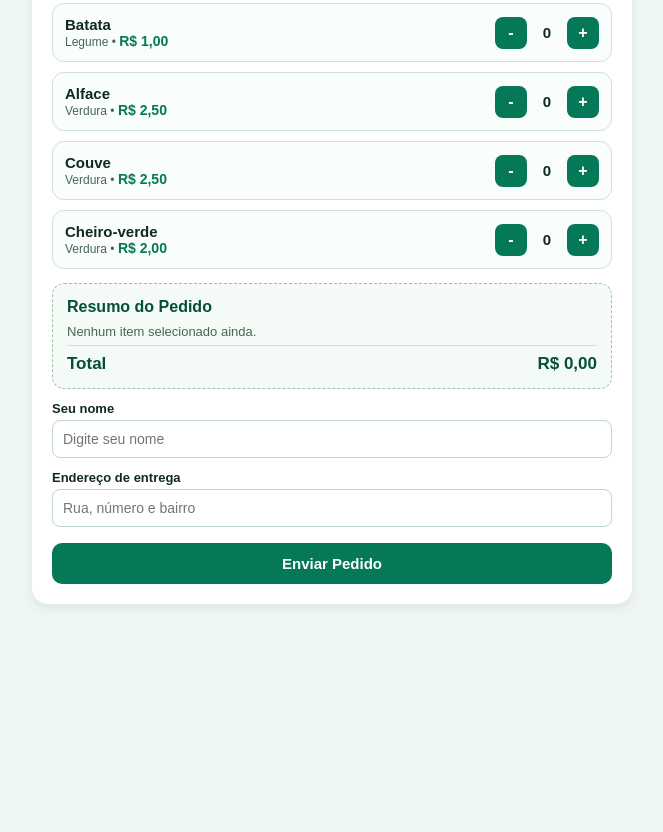
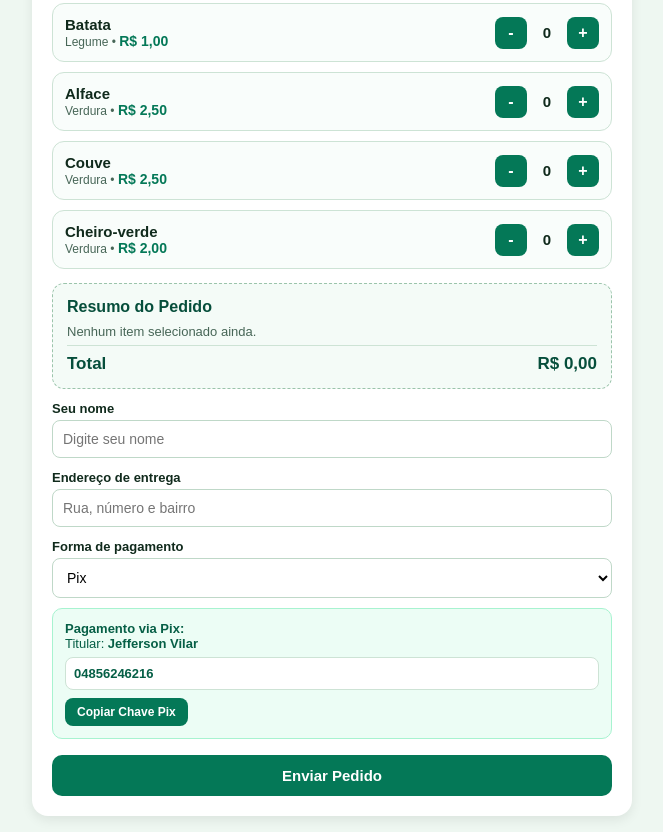
Before and after one commit to 01non48763-pixel/Lol1, a plain HTML site: page index.html in a window 1280 px wide. Shown: the part 396-1228 px from the top of the page, without its empty margins (308-971 px from the left). Before the commit the page ends 1016 px from the top, so only its background shows below. Drawn offline with Linux system fonts and the light colour scheme; no server answers.

Commit message:
Add files via upload

```diff
--- a/index.html
+++ b/index.html
@@ -23,7 +23,10 @@
     .linha-resumo { display: flex; justify-content: space-between; font-size: 14px; margin-bottom: 6px; }
     .total-linha { display: flex; justify-content: space-between; font-size: 17px; font-weight: bold; color: #064e3b; border-top: 1px solid #cde3d5; padding-top: 8px; margin-top: 6px; }
     label { display: block; font-size: 13px; font-weight: bold; color: #102a1c; margin-top: 12px; margin-bottom: 4px; }
-    input { width: 100%; padding: 10px; border: 1px solid #bfd8c8; border-radius: 8px; font-size: 14px; }
+    input, select { width: 100%; padding: 10px; border: 1px solid #bfd8c8; border-radius: 8px; font-size: 14px; background: #fff; }
+    .pix-box { display: none; margin-top: 10px; padding: 12px; border-radius: 10px; background: #ecfdf5; border: 1px solid #a7f3d0; font-size: 13px; color: #065f46; }
+    .pix-chave { margin-top: 6px; padding: 8px; background: #fff; border-radius: 8px; border: 1px solid #cde3d5; font-weight: bold; word-break: break-all; }
+    .btn-copiar { margin-top: 8px; padding: 7px 12px; border: none; border-radius: 8px; background: #047857; color: #fff; font-size: 12px; font-weight: bold; cursor: pointer; }
     .btn-enviar { width: 100%; margin-top: 16px; padding: 12px; border: none; border-radius: 10px; background: #047857; color: #fff; font-size: 15px; font-weight: bold; cursor: pointer; }
     .btn-enviar:active { background: #064e3b; }
     .msg-ok { margin-top: 12px; padding: 12px; border-radius: 8px; background: #dcfce7; color: #14532d; font-size: 13px; font-weight: bold; display: none; }
@@ -53,6 +56,20 @@
     <label for="clienteEndereco">Endereço de entrega</label>
     <input type="text" id="clienteEndereco" placeholder="Rua, número e bairro" />
 
+    <label for="formaPagamento">Forma de pagamento</label>
+    <select id="formaPagamento">
+      <option value="Pix">Pix</option>
+      <option value="Cartão de Crédito">Cartão de Crédito</option>
+      <option value="Cartão de Débito">Cartão de Débito</option>
+    </select>
+
+    <div class="pix-box" id="pixBox">
+      <div><strong>Pagamento via Pix:</strong></div>
+      <div>Titular: <strong id="titularPixTexto">Jefferson Vilar</strong></div>
+      <div class="pix-chave" id="chavePixTexto">04856246216</div>
+      <button type="button" class="btn-copiar" id="btnCopiarPix">Copiar Chave Pix</button>
+    </div>
+
     <button class="btn-enviar" id="btnEnviarPedido">Enviar Pedido</button>
 
     <div class="msg-err" id="msgErr"></div>
@@ -61,6 +78,8 @@
 
   <script>
     const DB_URL = "https://barraquinha-49cdc-default-rtdb.firebaseio.com";
+    const CHAVE_PIX = "04856246216";
+    const TITULAR_PIX = "Jefferson Vilar";
 
     const PRODUTOS_PADRAO = {
       tomate_teste: { nome: "Tomate Teste", categoria: "Legume", preco: 1.00 },
@@ -75,6 +94,29 @@
 
     let catalogo = {};
     let carrinho = {};
+
+    document.getElementById("chavePixTexto").textContent = CHAVE_PIX;
+    document.getElementById("titularPixTexto").textContent = TITULAR_PIX;
+
+    function atualizarCampoPix() {
+      const forma = document.getElementById("formaPagamento").value;
+      document.getElementById("pixBox").style.display = forma === "Pix" ? "block" : "none";
+    }
+
+    document.getElementById("formaPagamento").addEventListener("change", atualizarCampoPix);
+    atualizarCampoPix();
+
+    document.getElementById("btnCopiarPix").addEventListener("click", function () {
+      if (navigator.clipboard && navigator.clipboard.writeText) {
+        navigator.clipboard.writeText(CHAVE_PIX).then(function () {
+          alert("Chave Pix copiada!");
+        }).catch(function () {
+          alert("Chave Pix: " + CHAVE_PIX);
+        });
+      } else {
+        alert("Chave Pix: " + CHAVE_PIX);
+      }
+    });
 
     function formatarBRL(valor) {
       return (Number(valor) || 0).toLocaleString("pt-BR", { style: "currency", currency: "BRL" });
@@ -187,6 +229,7 @@
     document.getElementById("btnEnviarPedido").addEventListener("click", async function () {
       const nome = document.getElementById("clienteNome").value.trim();
       const endereco = document.getElementById("clienteEndereco").value.trim();
+      const formaPagamento = document.getElementById("formaPagamento").value;
       const errEl = document.getElementById("msgErr");
       const okEl = document.getElementById("msgOk");
 
@@ -215,6 +258,7 @@
         id: "BM-" + Math.floor(100 + Math.random() * 900),
         cliente: nome,
         endereco: endereco,
+        formaPagamento: formaPagamento,
         item: resumoCurto,
         itens: selecao.itens,
         totalNumero: selecao.total,
@@ -237,7 +281,7 @@
         document.getElementById("clienteEndereco").value = "";
         renderizarProdutos();
 
-        okEl.textContent = "Pedido " + pedido.id + " enviado com sucesso! Total: " + pedido.total;
+        okEl.textContent = "Pedido " + pedido.id + " enviado (" + formaPagamento + ")! Total: " + pedido.total;
         okEl.style.display = "block";
       } catch (e) {
         errEl.textContent = "Erro ao enviar pedido para o Firebase. Verifique a conexão e as regras do banco.";
```
